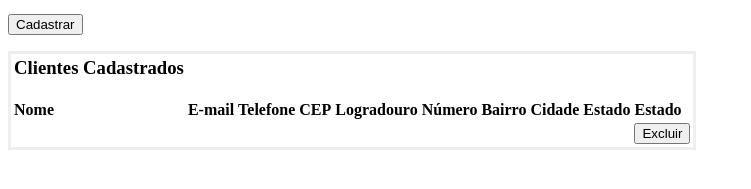
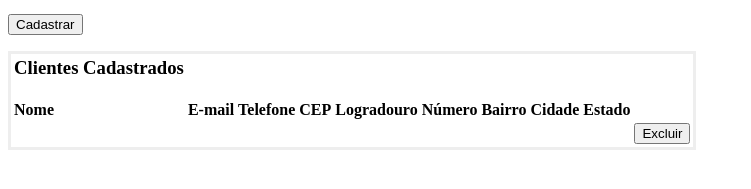
Before and after one commit to JonathanBenicio/HELPPER, a PHP site: page /main/home_page.php in a window 1280 px wide. Shown: the part 368-557 px from the top of the page, without its empty margins (0-751 px from the left). Run offline with PHP 8.4, Linux system fonts and the light colour scheme; tables that the repository leaves empty or names only in its code hold one stand-in row (values such as "Sample post"); data that the repository does not hold is empty.

Commit message:
Update home_page.php

```diff
--- a/main/home_page.php
+++ b/main/home_page.php
@@ -86,7 +86,6 @@ if(isset($_GET['idParaExcluir'])) {
                 <td><strong>Bairro</strong></td>
                 <td><strong>Cidade</strong></td>
                 <td><strong>Estado</strong></td>
-                <td><strong>Estado</strong></td>
 
 
             </tr>
```
